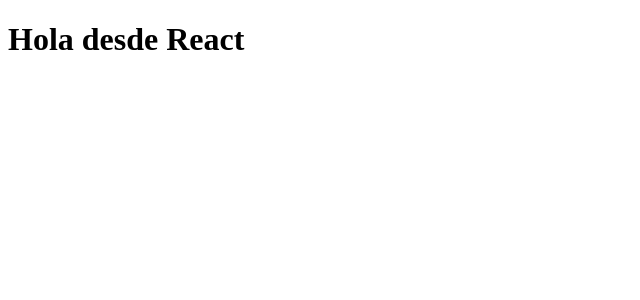
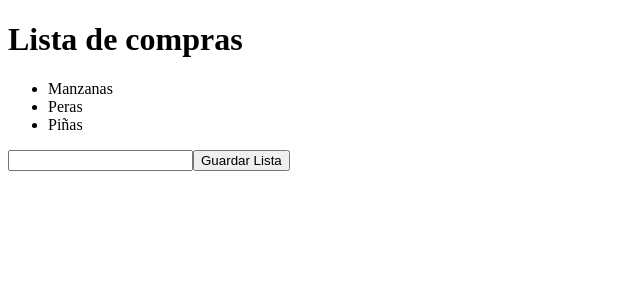
Before and after one commit to KatherinLizeth/react-shopping, a React (Create React App) app: page / in a window 1280 px wide. Shown: the top 300 px of the page, without its empty margins (0-640 px from the left). Built offline with nearby package versions, Linux system fonts and the light colour scheme.

Commit message:
Add MiPrimerComponente

```diff
--- a/public/index.html
+++ b/public/index.html
@@ -14,7 +14,7 @@
   </head>
   <body>
     <noscript>You need to enable JavaScript to run this app.</noscript>
-    <div id="app"></div>
+    <div id="root"></div>
 
   </body>
 </html>
--- /dev/null
+++ b/src/components/MiPrimerComponente.jsx
@@ -0,0 +1,34 @@
+import React from 'react'
+
+function MiPrimerComponente() {
+
+    let productos = [
+        'Manzanas',
+        'Peras',
+        'Piñas'
+    ]
+
+    return (
+        <>
+            <h1> Lista de compras</h1>
+            <ul>
+                {/* dentro de las llaves {} puedo poner código Javascript */}
+                {
+                    productos.map((producto) =>
+                        <li>{producto}</li>
+                    )
+                }
+            </ul>
+            <input
+                autoCorrect="texto corregido"
+                type="text" />
+            <button
+                className="btn btn-primary"
+                onClick={() => { console.log('ok') }}
+            >
+                Guardar Lista
+            </button>
+        </>
+    )
+}
+export default MiPrimerComponente
--- a/src/index.js
+++ b/src/index.js
@@ -1,7 +1,7 @@
 import React from 'react'
 import ReactDOM from 'react-dom'
+import MiPrimerComponente from './components/MiPrimerComponente'
 
-const element = <h1>Hola desde React </h1>
-const container = document.getElementById('app')
+const container = document.getElementById('root')
 
-ReactDOM.render(element, container)
+ReactDOM.render(<MiPrimerComponente/>, container)
```
Also changed, not shown: 1 other file (tests, documents, lock files or other folders).
